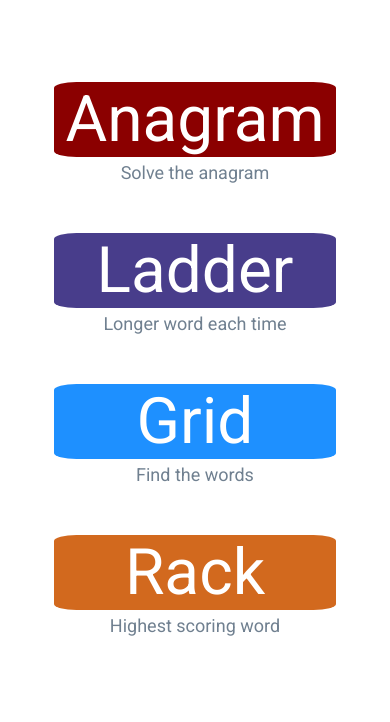
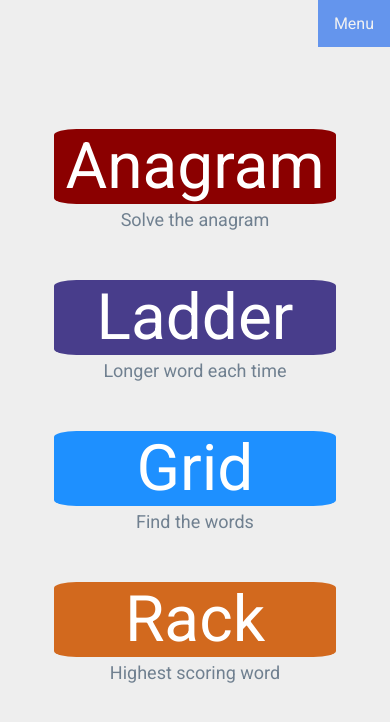
Before and after one commit to jgthomas/playwords.xyz, a Flask app: page / in a window 390 px wide. Shown: the top 722 px of the page. Run offline with Flask 2, Linux system fonts and the light colour scheme.

Commit message:
add responsive site navigation

```diff
--- /dev/null
+++ b/static/js/siteNavigation.js
@@ -0,0 +1,11 @@
+function makeDropDown(menuName) {
+    const menu = document.getElementById(menuName);
+    menu.classList.toggle("responsive");
+}
+
+document.addEventListener("DOMContentLoaded", () => {
+  const menu = document.getElementById("responsive-nav-button");
+  menu.addEventListener("click", () => {
+    makeDropDown("topnav");
+  });
+});
--- /dev/null
+++ b/static/styles/shared.css
@@ -0,0 +1,106 @@
+body {
+        margin: 0;
+        font-size: 16px;
+        font-family: 'Roboto', sans-serif;
+        background: linear-gradient(to bottom, rgba(238,238,238,1) 0%,rgba(238,238,238,1) 100%);
+}
+
+
+/* Site navigation */
+
+.topnav {
+        overflow: hidden;
+        background-color: cornflowerblue;
+        display: flex;
+        justify-content: space-between;
+        color: oldlace;
+}
+
+.profile-nav {
+        display: flex;
+        justify-content: flex-start;
+}
+
+.login-nav {
+        display: flex;
+        justify-content: flex-end;
+}
+
+.topnav a {
+        display: block;
+        color: #f2f2f2;
+        text-align: center;
+        padding: 14px 16px;
+        text-decoration: none;
+}
+
+.topnav a:hover {
+        background-color: white;
+        color: dimgrey;
+}
+
+.topnav .icon {
+        display: none;
+}
+
+
+/* Collapse Navigation for small viewports. */
+
+@media screen and (max-width: 600px) {
+        .topnav {
+                display: block;
+                background: linear-gradient(to bottom, rgba(238,238,238,1) 0%,rgba(238,238,238,1) 100%);
+        }
+
+        .topnav a {
+                display: none;
+        }
+
+        .topnav a.icon {
+                float: right;
+                display: block;
+                background-color: cornflowerblue;
+        }
+
+        a.icon:hover {
+                color: dimgrey;
+                background-color: white;
+        }
+}
+
+
+@media screen and (max-width: 600px) {
+        .topnav.responsive {
+                position: relative;
+        }
+
+        .topnav.responsive .icon {
+                position: absolute;
+                right: 0;
+                top: 0;
+                background-color: white;
+                color: dimgrey;
+        }
+
+        .topnav.responsive a {
+                float: none;
+                display: block;
+                text-align: center;
+                background-color: cornflowerblue;
+        }
+
+        .profile-nav {
+                display: block;
+                text-align: center;
+        }
+
+        .login-nav {
+                display: block;
+                text-align: center;
+        }
+
+        .topnav.responsive a:hover {
+                background-color: white;
+                color: dimgrey;
+        }
+}
--- a/templates/index.html
+++ b/templates/index.html
@@ -29,4 +29,5 @@
   </nav>
 {% endblock %}
 {% block scripts %}
+  {{ super() }}
 {% endblock %}
--- a/templates/layout.html
+++ b/templates/layout.html
@@ -2,34 +2,29 @@
 <html>
 {% block head %}
   <meta name="viewport" content="width=device-width,initial-scale=1">
+  <link href="https://fonts.googleapis.com/css?family=Roboto" rel="stylesheet">
+  <link href="{{ url_for('static', filename='styles/shared.css') }}" rel=stylesheet>
 {% endblock %}
 <body>
-  <nav class="main-site-nav">
+  <nav id="topnav" class="topnav">
     {% if session.user_id %}
-    <div class="flex-container">
-      <div class="flex-third-unit">
-        <a class="site-nav" href="{{ url_for('index') }}">Home</a>
-      </div>
-      <div class="flex-third-unit">
-        <a class="site-nav" href="{{ url_for('account') }}">Account</a>
-      </div>
-      <div class="flex-third-unit">
-        <a class="site-nav" href="{{ url_for('logout') }}">Log Out</a>
-      </div>
-    </div>
+    <nav class="profile-nav">
+      <a id="home" href="#">Home</a>
+      <a id="profile" href="#">Profile</a>
+    </nav>
+    <nav class="login-nav">
+      <a id="logout" href="#">Logout</a>
+    </nav>
     {% else %}
-    <div class="flex-container">
-      <div class="flex-third-unit site-nav">
-        <a class="site-nav" href="{{ url_for('index') }}">Home</a>
-      </div>
-      <div class="flex-third-unit site-nav">
-        <a class="site-nav" href="{{ url_for('register') }}">Register</a>
-      </div>
-      <div class="flex-third-unit site-nav">
-        <a class="site-nav" href="{{ url_for('login') }}">Log In</a>
-      </div>
-    </div>
+    <nav class="profile-nav">
+      <a id="home" href="#">Home</a>
+    </nav>
+    <nav class="login-nav">
+      <a id="login" href="#">Login</a>
+      <a id="register" href="#">Register</a>
+    </nav>
     {% endif %}
+    <a href="#" id="responsive-nav-button" class="icon">Menu</a>
   </nav>
   <main>
     {% block main %}
@@ -37,6 +32,7 @@
   </main>
   {% block scripts %}
     <script src="{{ url_for('static', filename='js/sharedFunctions.js') }}"></script>
+    <script src="{{ url_for('static', filename='js/siteNavigation.js') }}"></script>
   {% endblock %}
 </body>
 </html>
```
